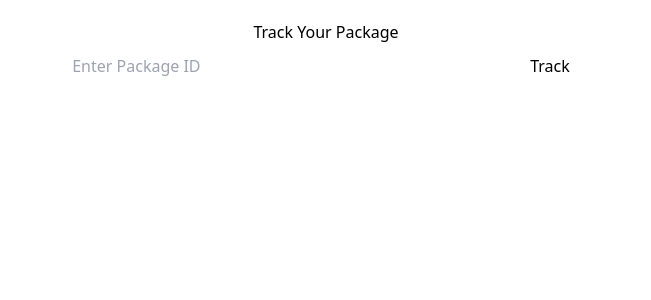
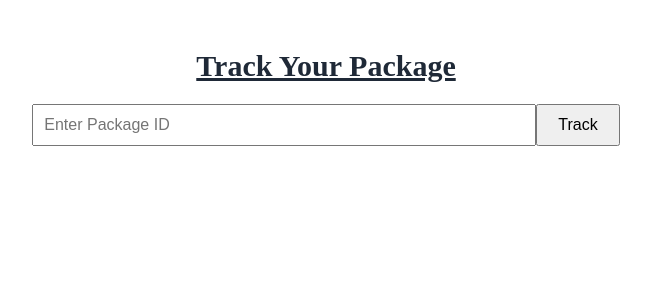
Before and after one commit to igefadele/logistics-clients, an Angular app in the folder tracker/: page / in a window 1280 px wide. Shown: the top 300 px of the page, without its empty margins (314-965 px from the left). Built offline with nearby package versions, Linux system fonts and the light colour scheme; no server answers.

Commit message:
TRACKER: add tailwindcss and daisyui

```diff
--- a/tracker/package.json
+++ b/tracker/package.json
@@ -32,6 +32,7 @@
     "@types/leaflet": "^1.9.12",
     "@types/socket.io": "^3.0.2",
     "autoprefixer": "^10.4.20",
+    "daisyui": "^4.12.10",
     "jasmine-core": "~5.2.0",
     "karma": "~6.4.0",
     "karma-chrome-launcher": "~3.2.0",
--- a/tracker/postcss.config.js
+++ b/tracker/postcss.config.js
@@ -1,4 +1,8 @@
-export const plugins = {
-  tailwindcss: {},
-  autoprefixer: {},
+const { default: daisyui } = require("daisyui");
+
+module.exports = {
+  plugins: {
+    tailwindcss: {},
+    autoprefixer: {},
+  },
 };
--- a/tracker/tailwind.config.js
+++ b/tracker/tailwind.config.js
@@ -1,11 +1,15 @@
 /** @type {import('tailwindcss').Config} */
-export const corePlugins = {
-  preflight: false,
+module.exports = {
+  corePlugins: {
+    preflight: false,
+  },
+  content: [
+    "./src/**/*.{html,ts}",
+  ],
+  theme: {
+    extend: {},
+  },
+  plugins: [
+    require('daisyui'),
+  ],
 };
-export const content = [
-  "./src/**/*.{html,ts}",
-];
-export const theme = {
-  extend: {},
-};
-export const plugins = [];
```
Also changed, not shown: 2 other files (tests, documents, lock files or other folders).
